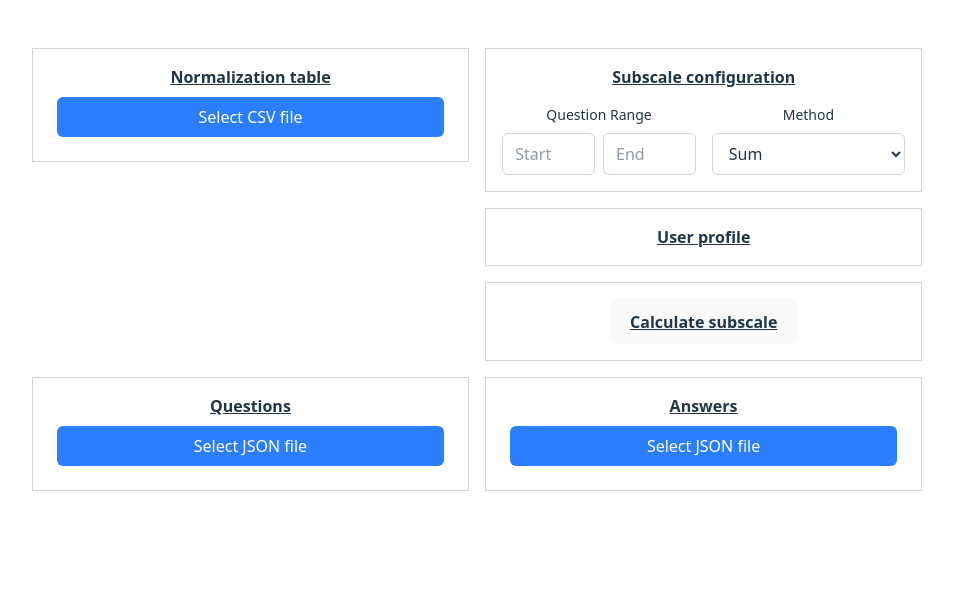
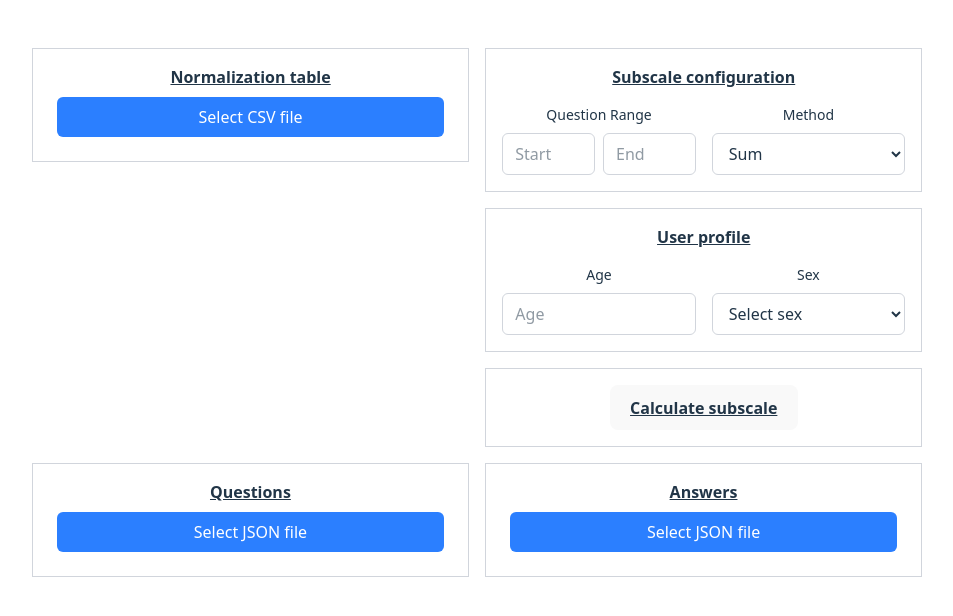
Before and after one commit to rolsn/normalizer, a React (Vite) app in the folder normalizer/: page / in a window 1280 px wide. Shown: the top 616 px of the page, without its empty margins (163-1116 px from the left). Built offline with nearby package versions, Linux system fonts and the light colour scheme.

Commit message:
adding the user profile component

```diff
--- a/normalizer/src/App.tsx
+++ b/normalizer/src/App.tsx
@@ -3,15 +3,24 @@ import './App.css'
 import { LocalJsonUploader } from './components/LocalJsonUploader'
 import { CSVFileUploader } from './components/CSVFileUploader'
 import { SubscaleConfiguration } from './components/SubscaleConfiguration'
+import { UserProfile } from './components/UserProfile'
 
 function App() {
   const [range, setRange] = useState({ start: '', end: '' });
   const [method, setMethod] = useState('sum');
+  const [age, setAge] = useState('');
+  const [sex, setSex] = useState<string | undefined>(undefined);
 
   const handleRangeChange = (field: 'start' | 'end', value: string) => {
     // Only allow integers
     const intValue = value === '' ? '' : Math.floor(Number(value)).toString();
     setRange(prev => ({ ...prev, [field]: intValue }));
+  };
+
+  const handleAgeChange = (value: string) => {
+    // Only allow integers
+    const intValue = value === '' ? '' : Math.floor(Number(value)).toString();
+    setAge(intValue);
   };
 
   return (
@@ -32,11 +41,12 @@ function App() {
             onRangeChange={handleRangeChange}
             onMethodChange={setMethod}
           />
-          <div className="border border-gray-300 h-1/3 p-4">
-            <p className="text-base font-bold underline">
-              User profile
-            </p>
-          </div>
+          <UserProfile
+            age={age}
+            sex={sex}
+            onAgeChange={handleAgeChange}
+            onSexChange={setSex}
+          />
           <div className="border border-gray-300 h-1/3 p-4">
             <button>
               <p className="text-base font-bold underline">
--- /dev/null
+++ b/normalizer/src/components/UserProfile.tsx
@@ -0,0 +1,47 @@
+interface UserProfileProps {
+  age: string;
+  sex: string | undefined; // we don't want researchers assuming a sex, but one must be chosen
+  onAgeChange: (age: string) => void;
+  onSexChange: (sex: string) => void;
+}
+
+export function UserProfile({
+  age,
+  sex,
+  onAgeChange,
+  onSexChange
+}: UserProfileProps) {
+  return (
+    <div className="border border-gray-300 h-1/3 p-4">
+      <p className="text-base font-bold underline">
+        User profile
+      </p>
+      <div className="flex flex-col md:flex-row gap-4 mt-4">
+        <div className="flex-1">
+          <label className="block text-sm font-medium mb-2">Age</label>
+          <input
+            type="number"
+            placeholder="Age"
+            value={age}
+            onChange={(e) => onAgeChange(e.target.value)}
+            step="1"
+            min="0"
+            className="w-full px-3 py-2 border border-gray-300 rounded-md focus:outline-none focus:ring-2 focus:ring-blue-500"
+          />
+        </div>
+        <div className="flex-1">
+          <label className="block text-sm font-medium mb-2">Sex</label>
+          <select
+            value={sex ?? ''}
+            onChange={(e) => onSexChange(e.target.value)}
+            className="w-full px-3 py-2 border border-gray-300 rounded-md focus:outline-none focus:ring-2 focus:ring-blue-500"
+          >
+            <option value="" disabled>Select sex</option>
+            <option value="M">M</option>
+            <option value="F">F</option>
+          </select>
+        </div>
+      </div>
+    </div>
+  );
+}
```
